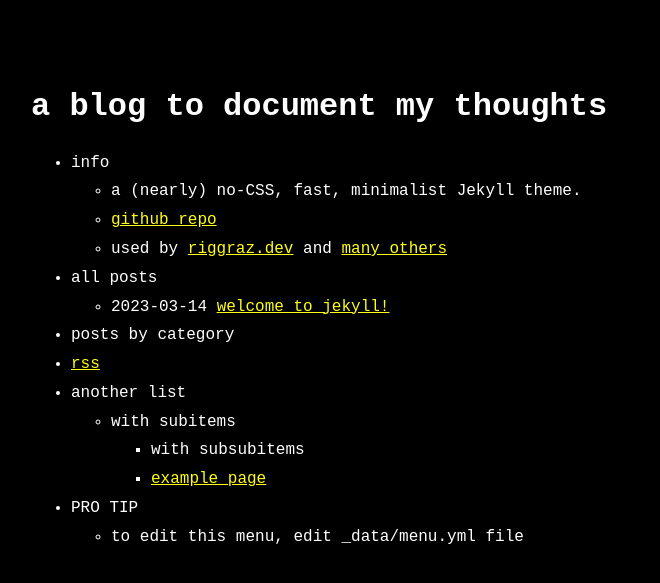
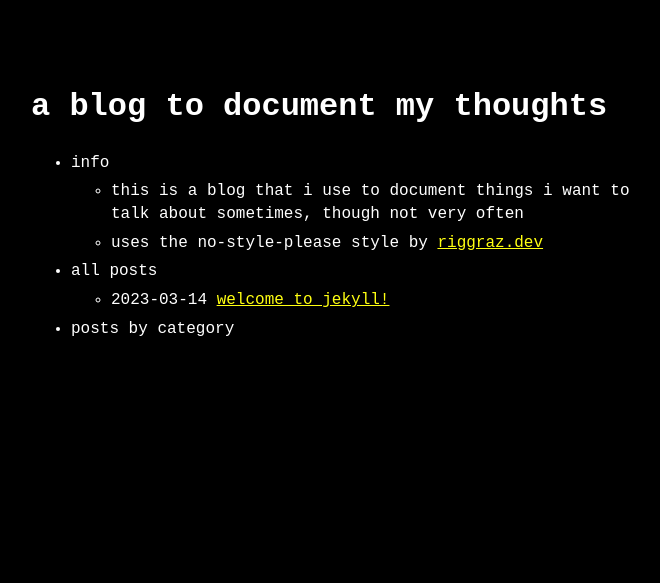
Before and after one commit to bopling/bopling.github.io, a Jekyll site: the page built from docs/index.md, in a window 1280 px wide. Shown: the top 583 px of the page, without its empty margins (289-949 px from the left). Built offline with Jekyll 4.4.1, drawn with Linux system fonts in a browser that asks for light colours.

Commit message:
Update menu.yml

```diff
--- a/docs/_data/menu.yml
+++ b/docs/_data/menu.yml
@@ -4,10 +4,8 @@
 entries:
   - title: info
     entries:
-      - title: a (nearly) no-CSS, fast, minimalist Jekyll theme.
-      - title: github repo
-        url: https://github.com/riggraz/no-style-please
-      - title: "used by <a href='https://riggraz.dev'>riggraz.dev</a> and <a href='https://github.com/riggraz/no-style-please/network/dependents'>many others</a>"
+      - title: this is a blog that i use to document things i want to talk about sometimes, though not very often
+      - title: "uses the no-style-please style by <a href='https://riggraz.dev'>riggraz.dev</a>"
 
   - title: all posts
     post_list:
@@ -22,17 +20,3 @@ entries:
       show_more: true
       show_more_text: See more posts...
       show_more_url: example2-archive.html
-
-  - title: rss
-    url: feed.xml
-
-  - title: another list
-    entries:
-      - title: with subitems
-        entries:
-          - title: with subsubitems
-          - title: example page
-            url: about
-  - title: PRO TIP
-    entries:
-      - title: to edit this menu, edit _data/menu.yml file
```
